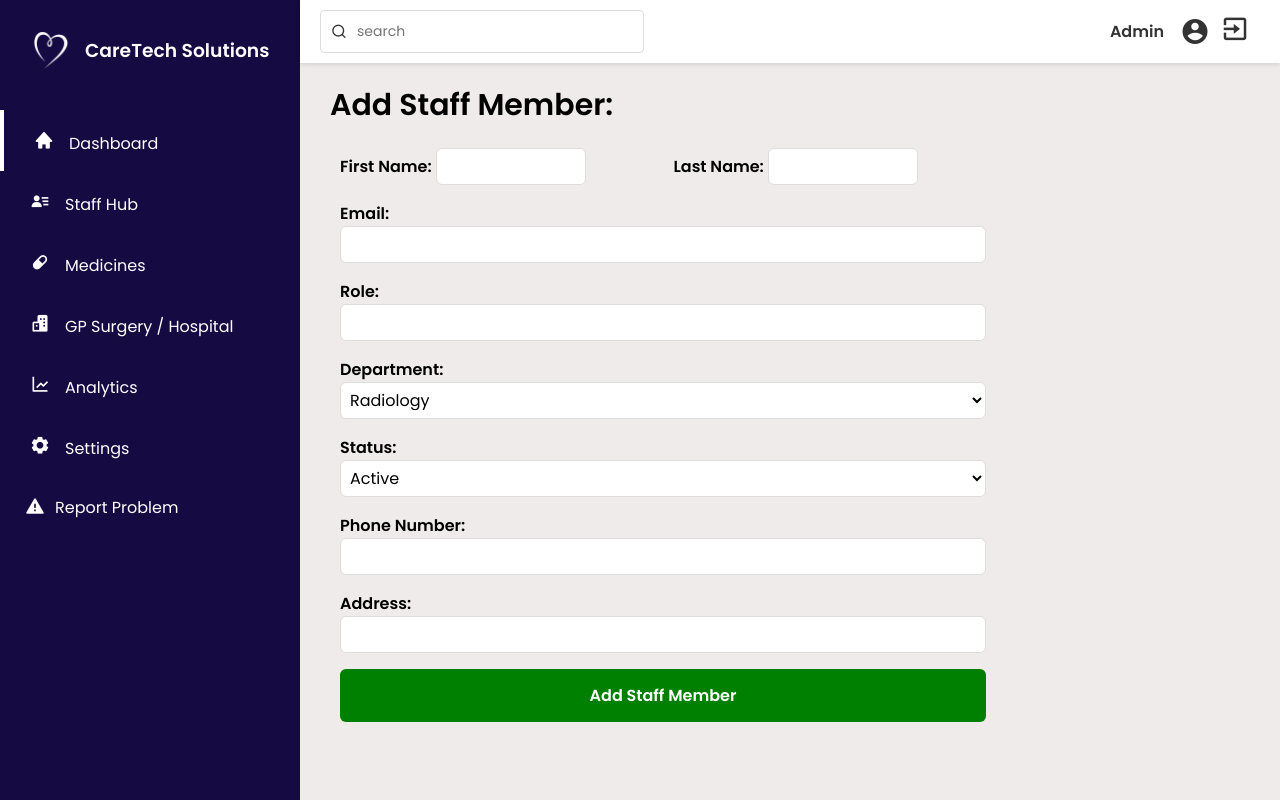
After one commit to BansariSanghvi/caretech_solutions, a PHP site: page /add_staff.php in a window 1280 px wide. The commit adds this page. Run offline with PHP 8.4, Linux system fonts and the light colour scheme; some libraries are stand-ins or nearby versions.

Commit message:
Created the form for the adding staff members.

```diff
--- /dev/null
+++ b/add_staff.php
@@ -0,0 +1,170 @@
+<!DOCTYPE html>
+<html lang="en">
+<head>
+    <meta charset="UTF-8">
+    <meta name="viewport" content="width=device-width, initial-scale=1.0">
+    <link rel="shortcut icon" href="../assets/img/favicon.png" type="image/x-icon">
+    <link href="https://cdn.jsdelivr.net/npm/remixicon@3.0.0/fonts/remixicon.css" rel="stylesheet">
+    <link rel="stylesheet" href="css/main_theme.css">
+    <link href='https://unpkg.com/boxicons@2.1.4/css/boxicons.min.css' rel='stylesheet'>
+    <title>Add Staff</title>
+
+    <style>
+        /* Container for the form */
+        .form-container {
+            display: flex;
+            flex-direction: grid;
+            width: 70%; /* Adjust width to your liking */
+            margin-left: 20px;
+            padding: 20px;
+
+        }
+
+        /* Form heading */
+        .form-container h4 {
+            margin-bottom: 16px;
+            font-size: 1.4rem;
+            font-weight: bold;
+            color: #333;
+        }
+
+        /* Label styles */
+        .form-container label {
+            margin-bottom: 8px;
+            font-size: 1rem;
+            font-weight: 600;
+            color: black;
+        }
+
+        /* Input and select field styling */
+        .form-container input, .form-container select {
+            padding: 5px;
+            margin-bottom: 16px;
+            border: 1px solid #ddd;
+            border-radius: 6px;
+            font-size: 1rem;
+            width: 100%;
+            box-sizing: border-box;
+            background-color: #fff;
+        }
+
+        /* Button styling */
+        .form-container button {
+            color: white;
+            padding: 14px 20px;
+            font-size: 16px;
+            font-weight: bold;
+            border: none;
+            border-radius: 6px;
+            cursor: pointer;
+            background-color: green;
+            width: 100%;
+        }
+
+        .form-container button:hover {
+            background-color: #45a049;
+        }
+
+
+        .form-container input:focus, .form-container select:focus {
+            border-color: #4CAF50;
+            outline: none;
+        }
+
+        /* Space between form fields */
+        .form-container > div {
+            margin-bottom: 20px;
+        }
+
+        /* Flexbox for first and last name in one row */
+        .name-row {
+            display: flex;
+            gap: 20px;
+        }
+
+        .name-row input {
+            width: 48%;
+        }
+
+    </style>
+</head>
+<body>
+    <div class="container">
+        <!-- Side Menu -->
+        <?php include("common/sidebar.php"); ?>
+
+        <!-- Header -->
+        <div class="main-content">
+            <?php include("common/navbar.php"); ?>
+
+            <!-- Dashboard Section -->
+            <div class="inside-content">
+                <section class="staff_hub_section" id='staff_hub'>
+                    <h2 class="page_title">Add Staff Member:</h2>
+
+                    <!-- Form to add new staff -->
+                    <div class="form-container">
+                        <form action="add_staff_process.php" method="POST">
+
+                            <div class="name-row">
+                                <div>
+                                    <label for="first_name">First Name:</label>
+                                    <input type="text" id="first_name" name="first_name" required>
+                                </div>
+
+                                <div>
+                                    <label for="last_name">Last Name:</label>
+                                    <input type="text" id="last_name" name="last_name" required>
+                                </div>
+                            </div>
+
+
+                            <div>
+                                <label for="email">Email:</label>
+                                <input type="email" id="email" name="email" required>
+                            </div>
+
+                            <div>
+                                <label for="role">Role:</label>
+                                <input type="text" id="role" name="role" required>
+                            </div>
+
+                            <div>
+                                <label for="department">Department:</label>
+                                <select id="department" name="department" required>
+                                    <option value="radiology">Radiology</option>
+                                    <option value="oncology">Oncology</option>
+                                    <option value="ER">Emergency Response</option>
+                                    <option value="ICU">Intensive Care Unit</option>
+                                </select>
+                            </div>
+
+                            <div>
+                                <label for="status">Status:</label>
+                                <select id="status" name="status" required>
+                                    <option value="Active">Active</option>
+                                    <option value="Inactive">Inactive</option>
+                                </select>
+                            </div>
+
+                            <div>
+                                <label for="phone">Phone Number:</label>
+                                <input type="tel" id="phone" name="phone" required>
+                            </div>
+
+                            <div>
+                                <label for="address">Address:</label>
+                                <input type="text" id="address" name="address" required>
+                            </div>
+
+                            <button type="submit">Add Staff Member</button>
+                        </form>
+                    </div>
+                </section>
+            </div>
+        </div>
+    </div>
+
+    <script src="assets/js/main.js"></script>
+</body>
+</html>
--- a/staff_hub.php
+++ b/staff_hub.php
@@ -127,7 +127,7 @@
                     <div class="staff_hub_top_container">
                         <div class="buttons-container">
                         <div class="add_staff_box">
-                            <button class = "add_staff_btn" onclick="window.location.href='add_staff_form.php'"><i class="ri-user-add-line"></i>   Add Staff Member</button>
+                            <button class = "add_staff_btn" onclick="window.location.href='add_staff.php'"><i class="ri-user-add-line"></i>   Add Staff Member</button>
                         </div>
                     <div class="remove_staff_box">
                         <button class="remove_staff_btn"><i class="ri-user-minus-fill"></i>Remove Staff Member</button>
```
